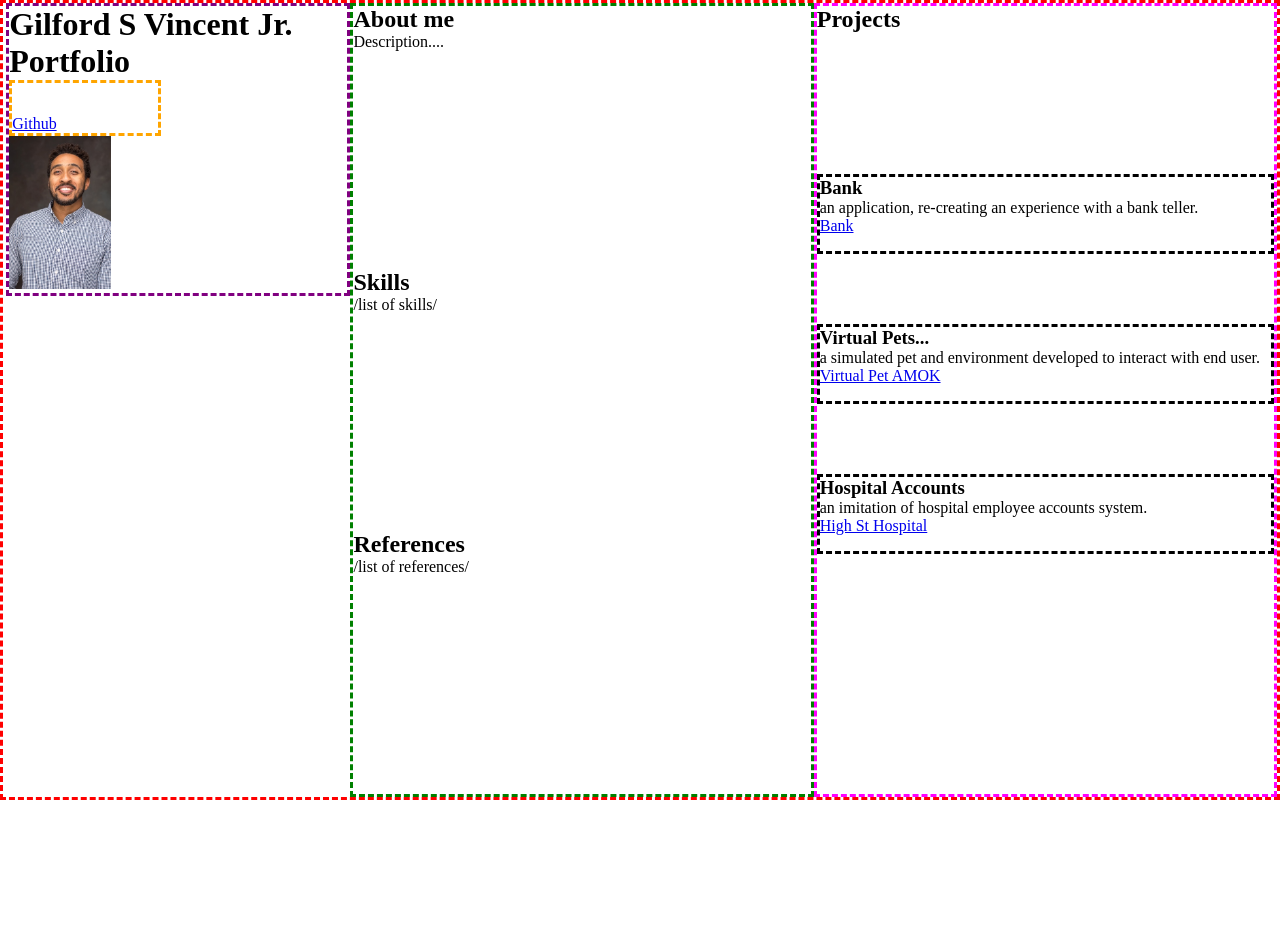
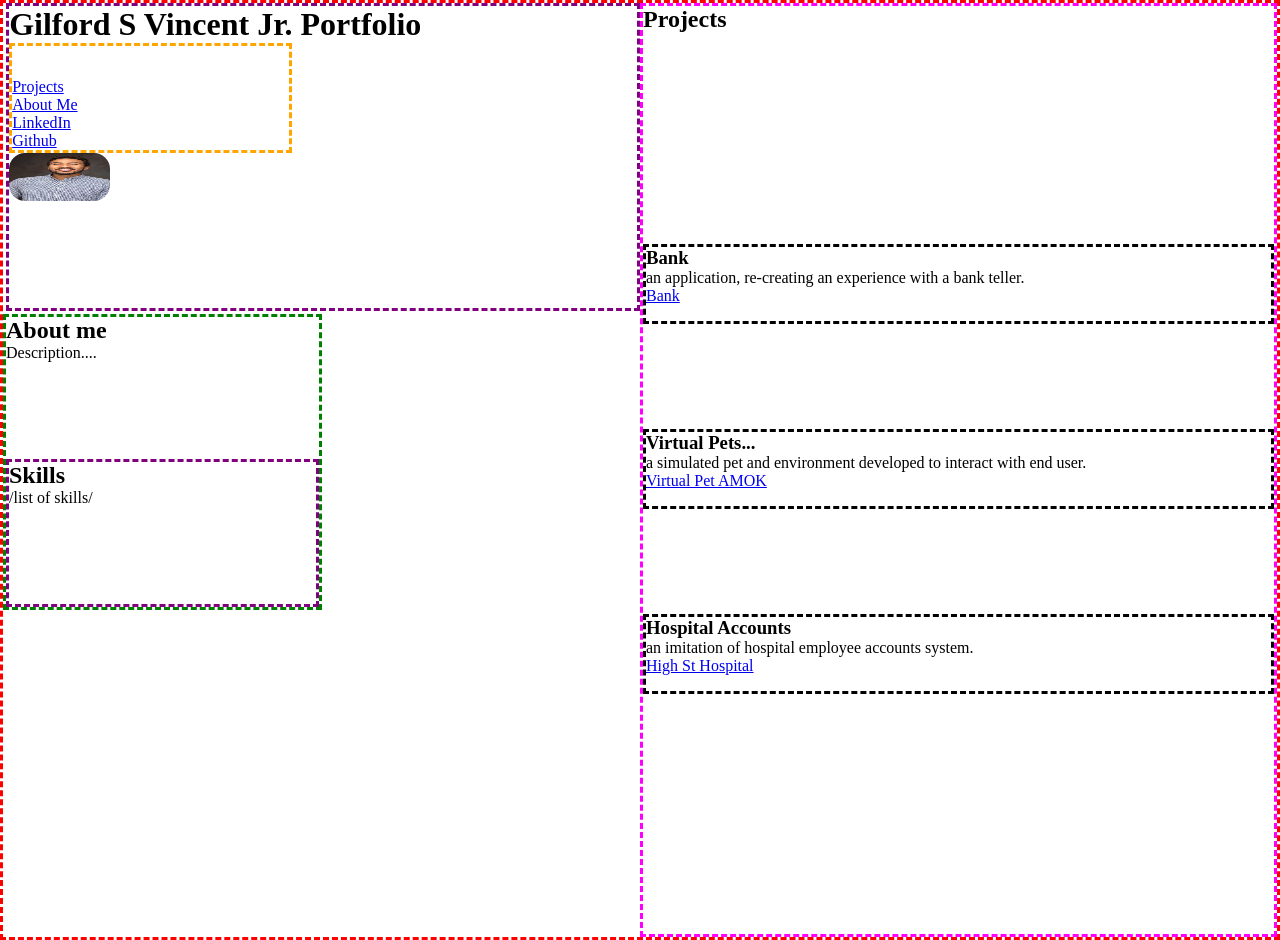
Before and after one commit to vincentgilford/vincentgilford.github.io, a plain HTML site: page index.html in a window 1280 px wide. Before the commit the page ends 800 px from the top, so only its background shows below. Drawn offline with Linux system fonts and the light colour scheme.

Commit message:
update 2

```diff
--- a/index.html
+++ b/index.html
@@ -11,39 +11,37 @@
 		<h1>Gilford S Vincent Jr. Portfolio</h1>
 		<nav class="navigation">
 		<ul>
-			<!-- <li>
-			About Me
-			 --><!-- link to my brief bio description -->
-			<!-- </li>
 			<li>
-			Projects -->
-			<!--  links to pages,screenshot,skills remember put them as an article-->
-			<!-- </li> -->
+			<a href="#link_project">Projects</a>
+			</li>
 			<li>
-				<a href="https://www.linkedin.com/in/gilford-vincent-jr/">Github</a>
+				<a href="#link_about_me">About Me</a>
+			</li>
+			<li>
+				<a href="https://www.linkedin.com/in/gilford-vincent-jr/">LinkedIn</a>
+			</li>
+			<li>
+				<a href="https://github.com/vincentgilford">Github</a>
 			</li>
 		</ul>
 	</nav>
 	<img id="profile_pic" src="./images/portfolio-linkEDin.png">
 	</header>
+
 	<section class="sidebar_1">
 	<!-- grid placed -->
-			<section class="about_me">
+			<section id="link_about_me" class="about_me">
 				<h2>About me</h2>
 				<p>Description....</p>
 			</section>
 			<section class="skills">
-				<h2>Skills</h2>
-				<p>/list of skills/</p>
-			</section>
-			<section class="references">
-				<h2>References</h2>
-				<p>/list of references/</p>
+					<h2>Skills</h2>
+					<p>/list of skills/</p>
 			</section>
 	</section>
 	<section class="sidebar_2">
 		<h2>Projects</h2>
-			<section class="total_projects">
+			<section id="link_project" class="total_projects">
 				<article class="projects">
 					<h3>Bank</h3>
 					<p>an application, re-creating an experience with a bank teller.</p>
--- a/layout.css
+++ b/layout.css
@@ -8,40 +8,39 @@
 .container_1{
 	border: dashed red;
 	display: grid;
-	grid-template-columns: .75fr 1fr 1fr;
-	grid-template-rows: 1fr auto 1fr;
-	height: 100vh;
+	grid-template-columns: 1fr 1fr 2fr;
+	grid-template-rows: 1fr 1fr 1fr;
+	min-height: : 100vh;
 }
 
 
 .navigation {
 	border: dashed orange;
 	grid-column:1/2;
-	grid-row:1/2;
+	grid-row:1/3;
 	width: 45%;
 }
 
 header {
 	border: dashed purple;
-	grid-column: 1/2;
+	grid-column: 1/3;
 	grid-row:1/1;
 	justify-content: left;
-	margin: auto;
 	margin-left: .2rem;
-	margin-bottom: 15rem;
+	margin-bottom: .2rem;
 }
 .sidebar_1 {
 	display: grid;
 	border: dashed green;
-	grid-column: 2/3;
-	grid-row: 1/4;
-
+	grid-column: 1/2;
+	grid-row: 2/3;
+	margin-bottom: 1rem;
 }
 
 nav ul{
 	margin-top: 2rem;
+}
 
-}
 nav{
 	display: grid;
 	display: flex;
@@ -54,7 +53,6 @@ nav{
 	grid-column: 3/4;
 	grid-row: 1/4;
 	border: dashed magenta;
-
 }
 
 .projects{
@@ -64,8 +62,6 @@ nav{
 	justify-content: space-around;
 	border: dashed black;
 	padding-bottom: 1rem;
-
-
 }
 
 .total_projects{
@@ -73,5 +69,8 @@ nav{
 	flex-direction: column;
 	justify-content: space-between;
 	margin-bottom: 15rem;
+}
 
+.skills{
+	border: dashed purple;
 }
--- a/style.css
+++ b/style.css
@@ -1,7 +1,7 @@
 #profile_pic{
-
-	width: 30%;
-	height: 30%;
+	width: 16%;
+	height: 16%;
+	border-radius: 1rem;
 }
 
 nav ul {
```
